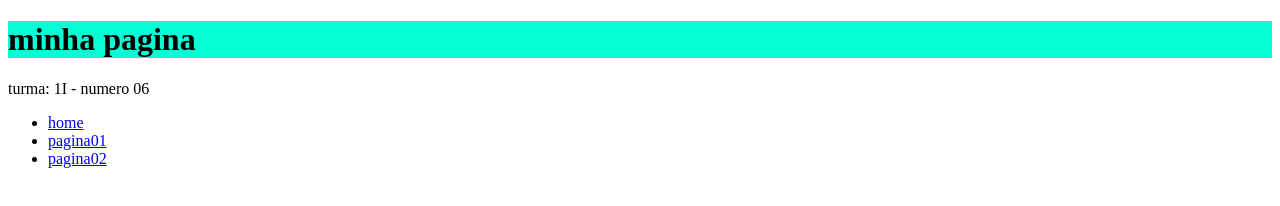
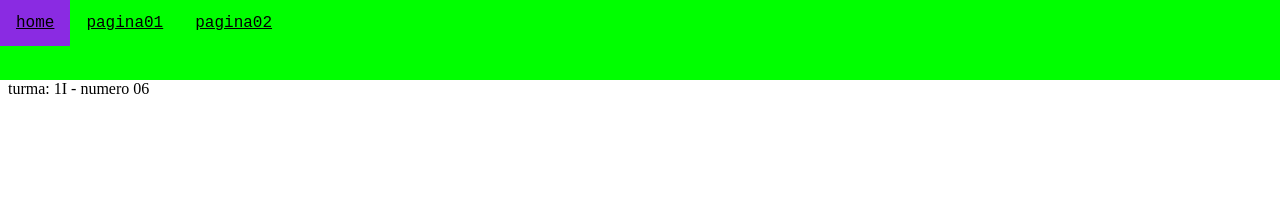
Before and after one commit to bronkioshi/brendon606-primeiroi_2T, a plain HTML site: page index.html in a window 1280 px wide. Drawn offline with Linux system fonts and the light colour scheme.

Commit message:
aula 10-08

```diff
--- a/estilo.css
+++ b/estilo.css
@@ -1,3 +1,50 @@
+body {
+  background: rgb(21, 255, 0)255, 235, 192);
+}
 h1 {
-  background-color: rgb(4, 255, 213);
+  text-align: center;
 }
+.caixa1 {
+  position: absolute;
+  width: 200px;
+  height: 200px;
+  background: rgb(38, 255, 0);
+  left: 0;
+  bottom:0;
+}
+.caixa2 {
+  position: absolute;
+  width: 200px;
+  height: 200px;
+  background: rgb(60, 255, 0);
+  left: 205px;
+  bottom:0;
+}
+.menuPrincipal {
+   position: absolute;
+   width: 100%;
+   height: 80px;
+   background:rgb(0, 255, 0);
+   font-family: 'Courier New', Courier, monospace;
+   top: 0%;
+   left: 0%;
+}
+nav ul {
+  list-style: none;
+  margin: 0;
+  padding: 0;
+  overflow: 0;
+}
+li {
+  float: left;
+}
+li a {
+  display: block;
+  color: rgb(0, 0, 0);
+  padding: 14px 16px;
+  text-decoration: none:
+}
+li a:hover {
+  background-color: blueviolet;
+  color: black;
+}
```
